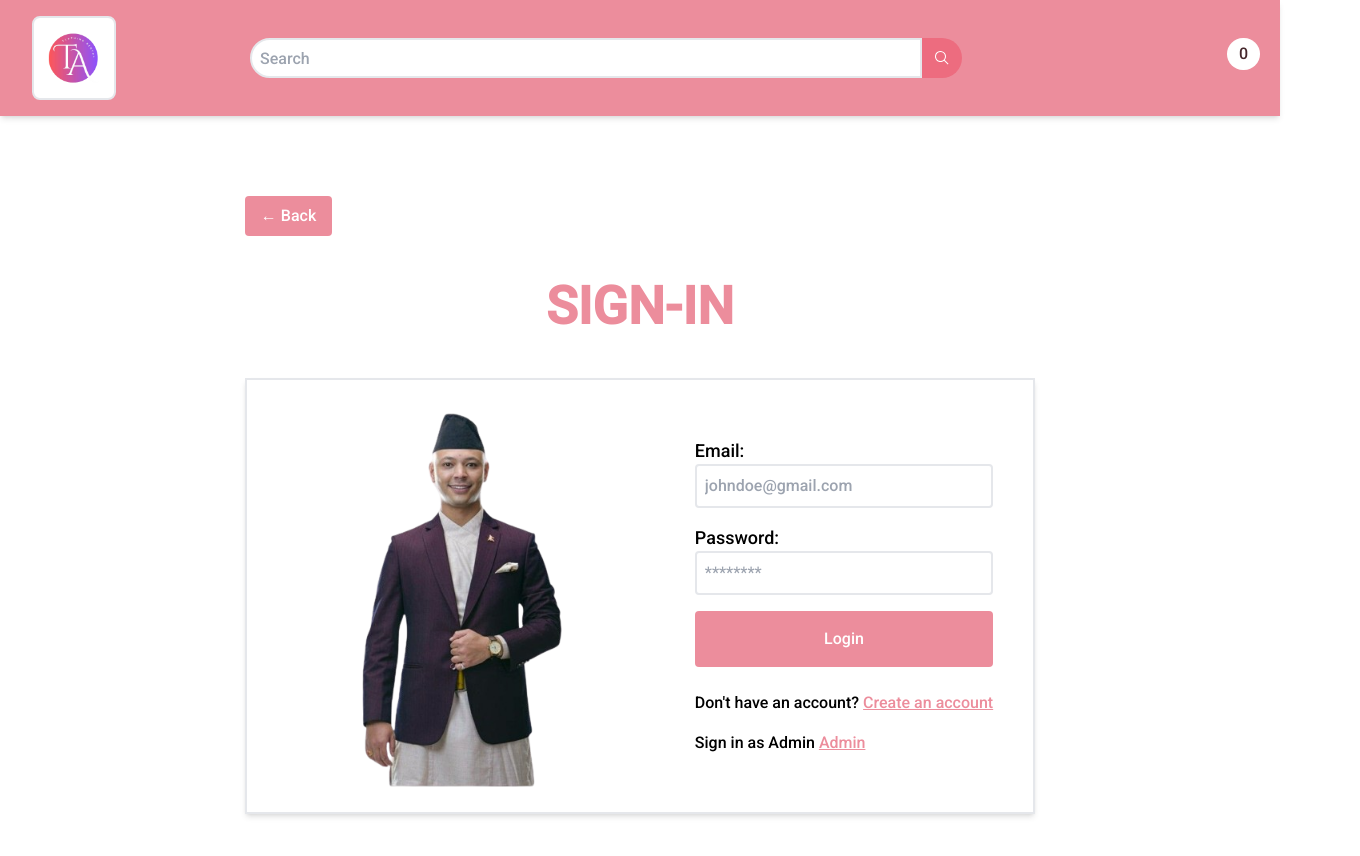
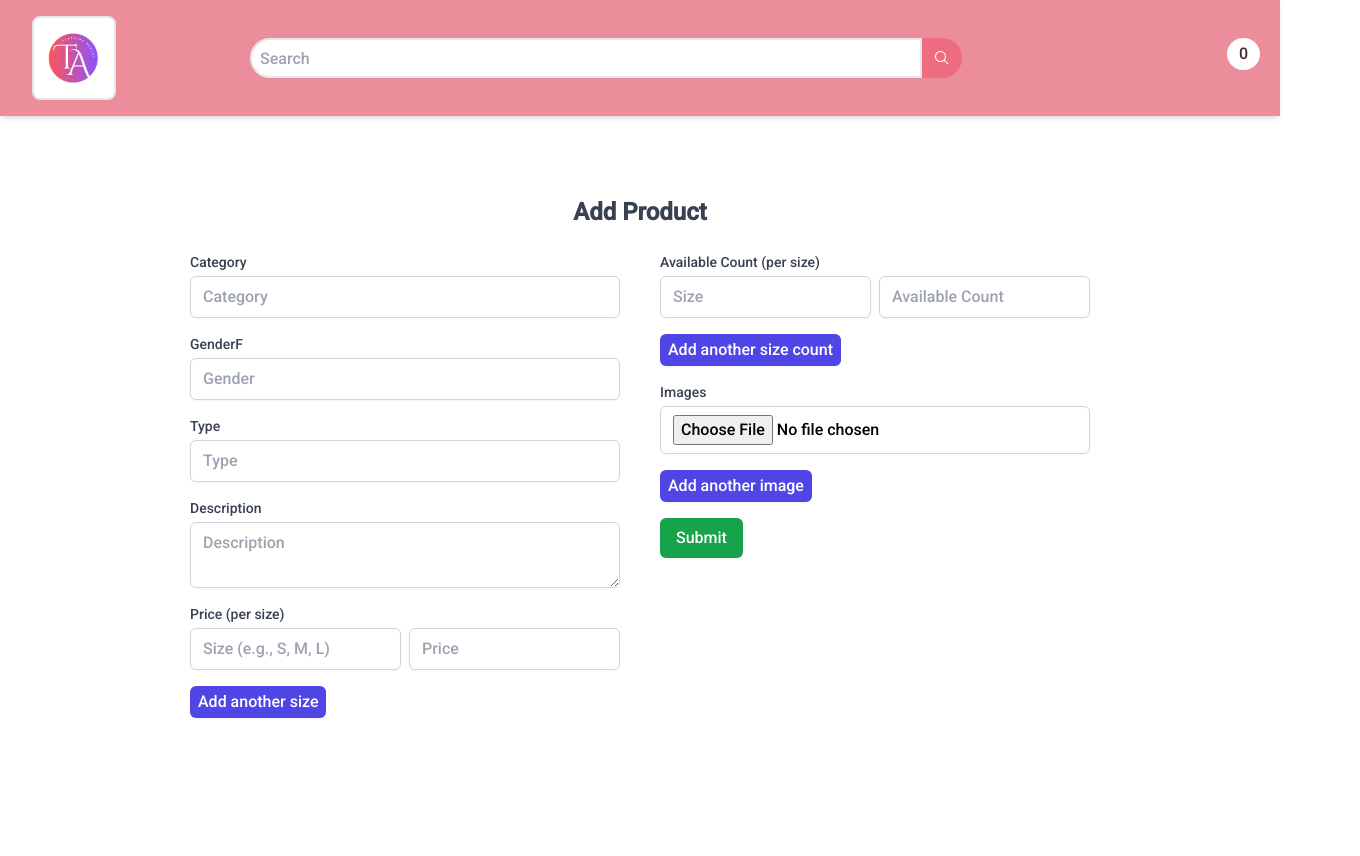
Before and after one commit to anish-acharya123/TraditionalAttire, a React (Vite) app in the folder client/: page /profile in a window 1280 px wide. Before the commit this address led to /signin. Shown: the top 856 px of the page, 1360 px wide, since content can reach past the window. After the commit the page ends 814 px from the top, so only its background shows below. Built offline with nearby package versions, Linux system fonts and the light colour scheme; no server answers; some icons are missing.

Commit message:
fixed: image handler function

```diff
--- a/client/src/App.jsx
+++ b/client/src/App.jsx
@@ -9,7 +9,7 @@ import Productlist from "./components/ProductList/Productlist";
 import ProductDetails from "./components/ProductDetails/ProductDetails";
 import Cart from "./components/Cart/Cart";
 // import Signup from "./components/Signup/Signup";
-import SignUp from "./components/Signup/Signup";
+import SignUp from "./components/Signup/SignUp";
 import SignIn from "./components/SignIn/SignIn";
 import Profile from "./components/Myprofile/Profile";
 import ProtectedRoute from "./components/ProtectedRoute";
@@ -33,9 +33,9 @@ function App() {
               <Route
                 path="/profile"
                 element={
-                  <ProtectedRoute>
-                    <Profile />
-                  </ProtectedRoute>
+                  // <ProtectedRoute>
+                  <Profile />
+                  // </ProtectedRoute>
                 }
               />
               <Route
--- a/client/src/components/Admin/AddProduct.jsx
+++ b/client/src/components/Admin/AddProduct.jsx
@@ -65,10 +65,19 @@ const AdminAddProductForm = () => {
     setAvailableCountInputs([...availableCountInputs, { size: "", count: "" }]);
   };
 
-  const handleImageChange = (index, value) => {
+  const [file, setFile] = useState();
+
+  const handleImageChange = async (index, e) => {
     const newImageInputs = [...imageInputs];
-    newImageInputs[index] = value;
+    const file = e.target.files[0];
+    setFile(file);
+
+    const imageResponse = await ImageHandler(file);
+
+    newImageInputs[index] = imageResponse;
     setImageInputs(newImageInputs);
+    console.log(imageInputs);
+
     setFormData({ ...formData, images: newImageInputs });
   };
 
@@ -76,7 +85,6 @@ const AdminAddProductForm = () => {
     setImageInputs([...imageInputs, ""]);
   };
 
-  console.log(imageInputs);
   const handleSubmit = async (e) => {
     e.preventDefault();
 
@@ -129,7 +137,7 @@ const AdminAddProductForm = () => {
             {/* Gender Input */}
             <div className="mb-4">
               <label className="block text-sm font-medium text-gray-700">
-                Gender
+                GenderF
               </label>
               <input
                 type="text"
@@ -252,9 +260,9 @@ const AdminAddProductForm = () => {
                 <input
                   key={index}
                   type="file"
-                  value={input}
-                  onChange={(e) => handleImageChange(index, e.target.value)}
-                  placeholder="Image URL"
+                  accept="image/*"
+                  // value={file}
+                  onChange={(e) => handleImageChange(index, e)}
                   className="mt-1 block w-full px-3 py-2 border border-gray-300 rounded-md shadow-sm mb-2"
                 />
               ))}
@@ -292,4 +300,27 @@ const AdminAddProductForm = () => {
   );
 };
 
+const ImageHandler = async (file) => {
+  const formData = new FormData();
+
+  formData.append("file", file);
+  formData.append("upload_preset", "TradtionalAttire");
+
+  const imageUploadString =
+    "https://api.cloudinary.com/v1_1/ds23ganvj/image/upload";
+
+  try {
+    const response = await fetch(imageUploadString, {
+      method: "POST",
+      body: formData,
+    });
+
+    const data = await response.json();
+
+    return data.secure_url;
+  } catch (error) {
+    console.log(error);
+  }
+};
+
 export default AdminAddProductForm;
```
Also changed, not shown: 2 other files (tests, documents, lock files or other folders).
